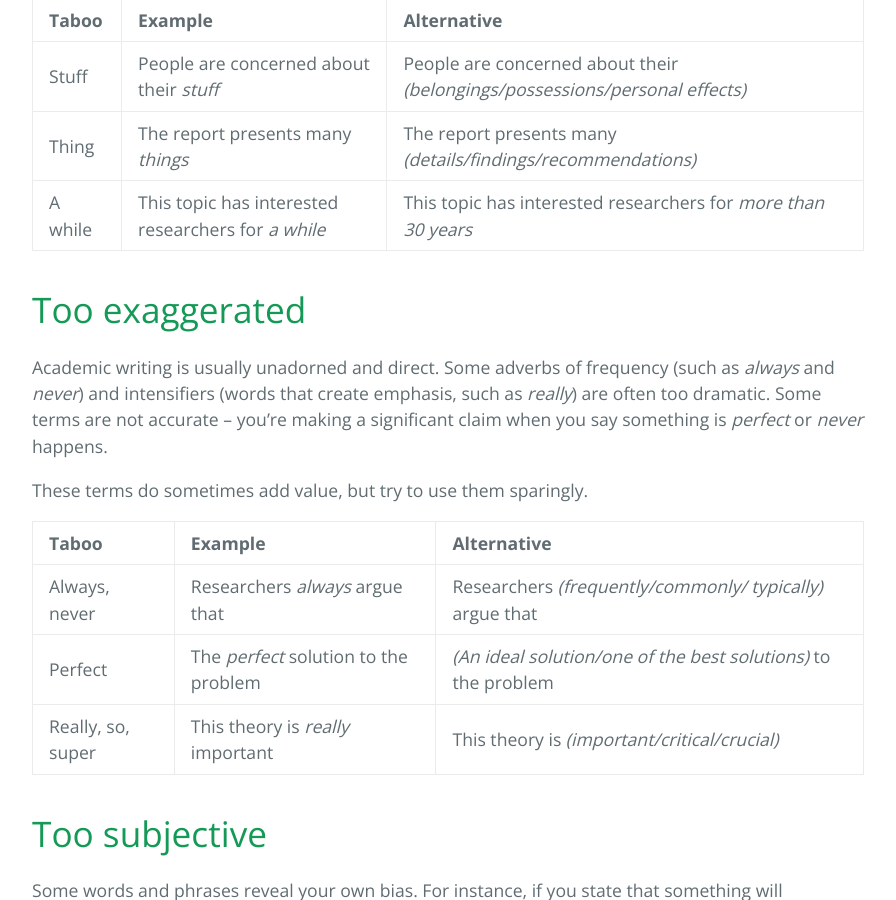
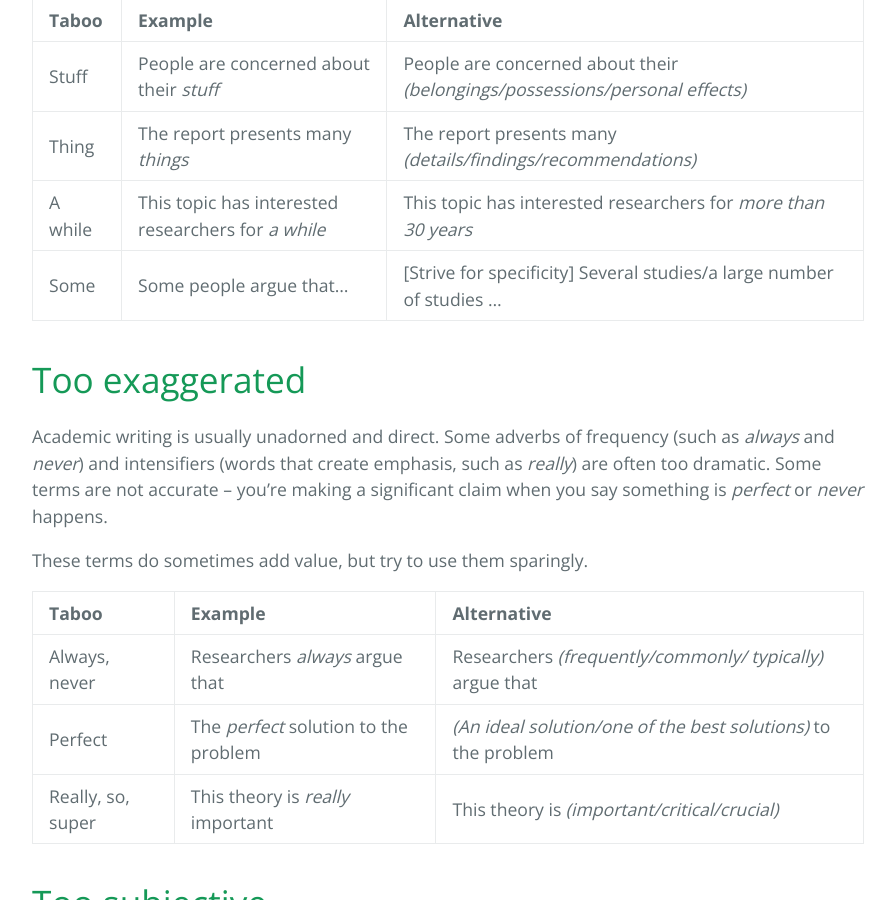
Before and after one commit to huanfachen/huanfac.github.io, a Jekyll site: the page built from _posts/2024-01-11-Words-and-Phrases-to-Avoid-in-Academic-Writing.md, in a window 1280 px wide and 900 px high, scrolled down 2068 px. Shown: the whole window, without its empty margins (192-1088 px from the left). Built offline with Jekyll 4.4.1, drawn with Linux system fonts in a browser that asks for light colours.

Commit message:
update words and phrases to avoid

```diff
--- a/_posts/2024-01-11-Words-and-Phrases-to-Avoid-in-Academic-Writing.md
+++ b/_posts/2024-01-11-Words-and-Phrases-to-Avoid-in-Academic-Writing.md
@@ -42,6 +42,7 @@ Using vague terms makes your writing imprecise and may cause people to interpret
 | Stuff     | People are concerned about their *stuff*            | People are concerned about their *(belongings/possessions/personal effects)* |
 | Thing     | The report presents many *things*                   | The report presents many *(details/findings/recommendations)* |
 | A while   | This topic has interested researchers for *a while* | This topic has interested researchers for *more than 30 years* |
+| Some      | Some people argue that...                           | [Strive for specificity] Several studies/a large number of studies ... |
 
 # Too exaggerated
 
```
